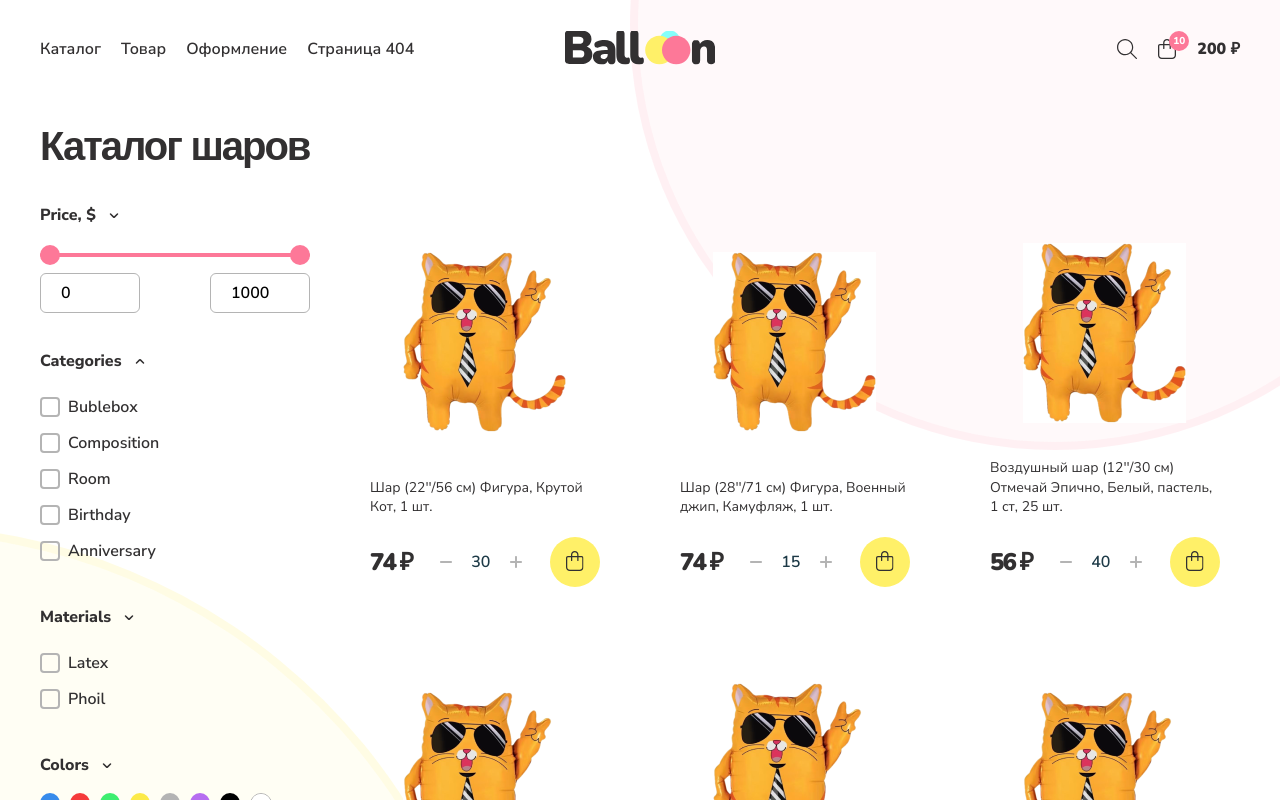
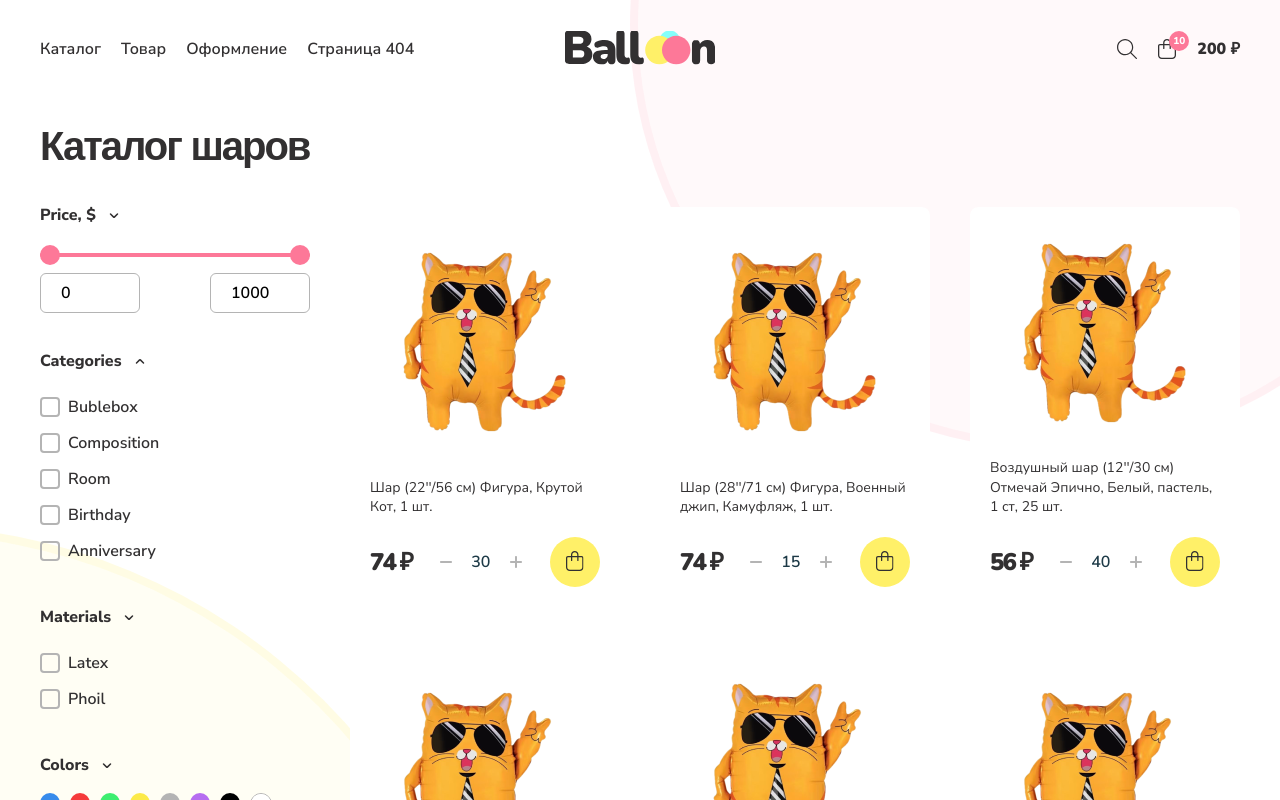
Before and after one commit to izmailowAlex/balloon-store, a React (Create React App) app: page /catalog in a window 1280 px wide. Shown: the top 800 px of the page. Built offline with nearby package versions, Linux system fonts and the light colour scheme.

Commit message:
feat: add white background to cards

```diff
--- a/src/components/Main/CatalogParts/Card/Card.css
+++ b/src/components/Main/CatalogParts/Card/Card.css
@@ -6,6 +6,19 @@
   padding: 20px;
   border-radius: 8px;
   overflow: hidden;
+  position: relative;
+}
+
+.card::before {
+  content: "";
+  width: 270px;
+  min-height: 400px;
+  position: absolute;
+  top: 0;
+  left: 0;
+  border-radius: 8px;
+  background-color: var(--white-color);
+  z-index: -10;
 }
 
 .card__image-wrapper {
```
